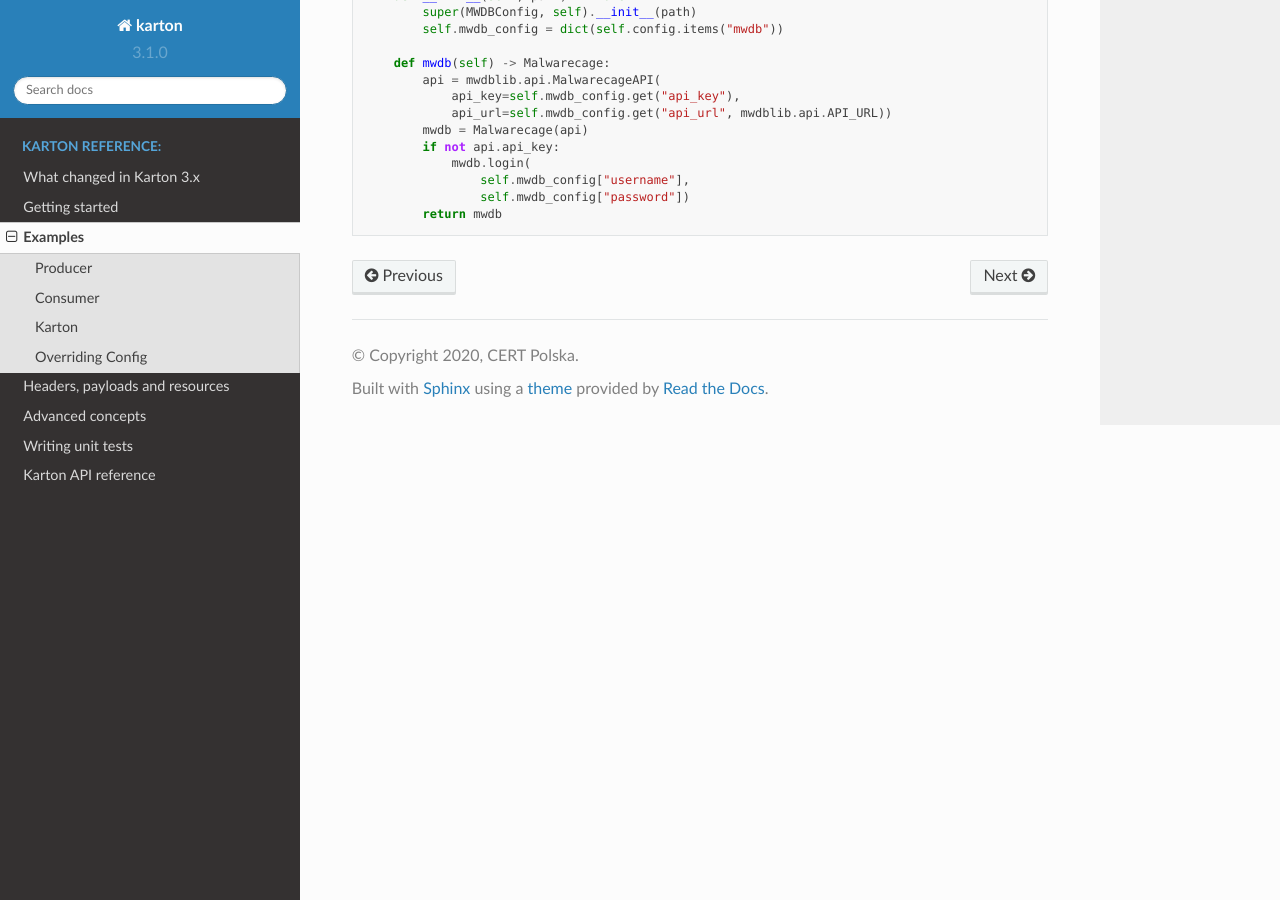
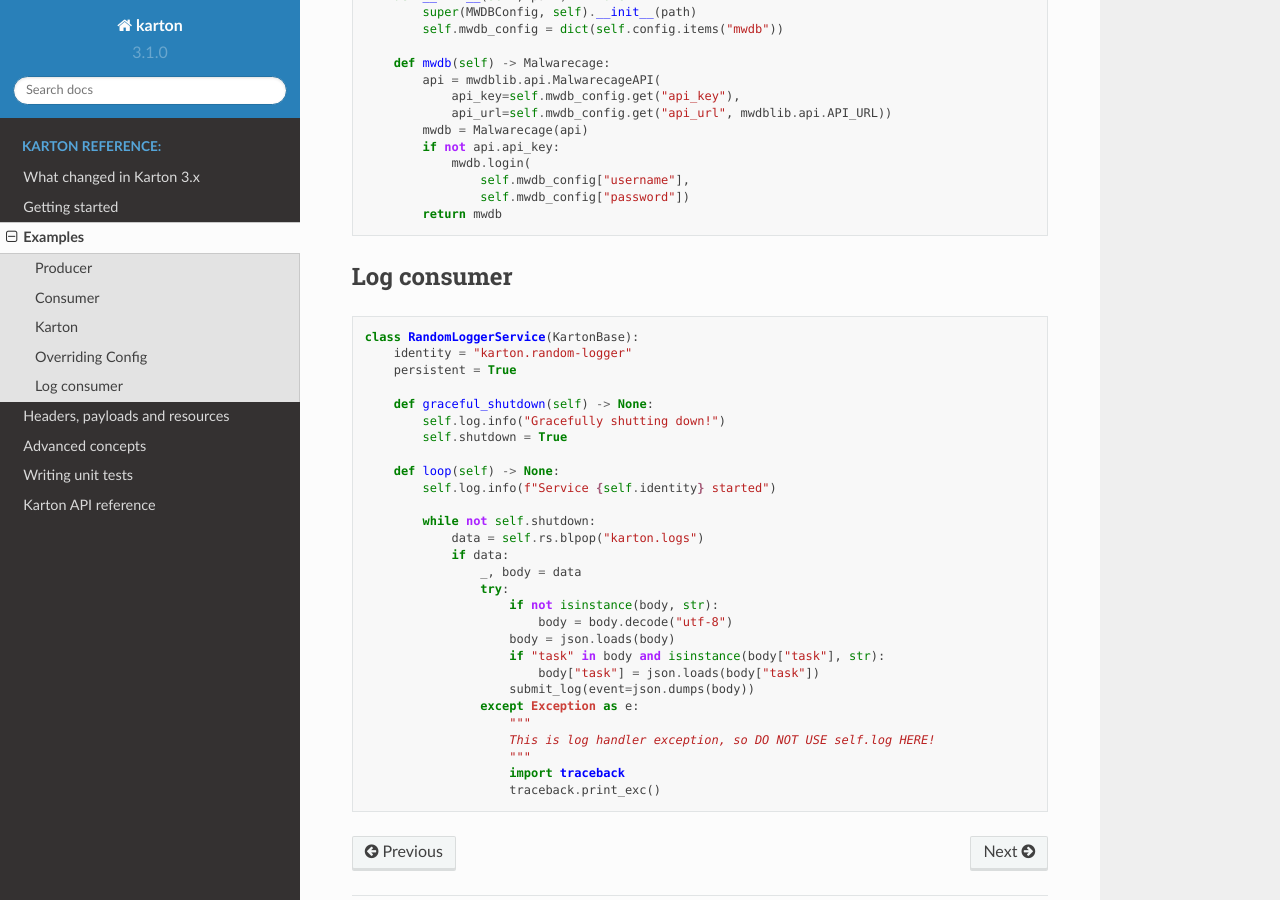
Before and after one commit to CERT-Polska/karton, a Sphinx documentation site: the page built from docs/examples.rst, in a window 1280 px wide and 900 px high, scrolled down 3631 px. Built offline with Sphinx 7.4.7 and the Read the Docs theme 2.0.0, drawn with Linux system fonts in a browser that asks for light colours.

```diff
--- a/docs/examples.rst
+++ b/docs/examples.rst
@@ -188,7 +188,7 @@
 .. _example-overriding-config:
 
 Overriding Config
--------------------
+-----------------
 Popular use case is to have another custom configuration in addition to the one needed for karton to work.
 
 This can be easily done by overriding `Config` class and using that for `Karton` initialization.
@@ -210,3 +210,40 @@
                     self.mwdb_config["username"],
                     self.mwdb_config["password"])
             return mwdb
+
+
+.. _example-consuming-logs:
+
+Log consumer
+------------
+
+.. code-block:: python
+
+    class RandomLoggerService(KartonBase):
+        identity = "karton.random-logger"
+        persistent = True
+
+        def graceful_shutdown(self) -> None:
+            self.log.info("Gracefully shutting down!")
+            self.shutdown = True
+
+        def loop(self) -> None:
+            self.log.info(f"Service {self.identity} started")
+
+            while not self.shutdown:
+                data = self.rs.blpop("karton.logs")
+                if data:
+                    _, body = data
+                    try:
+                        if not isinstance(body, str):
+                            body = body.decode("utf-8")
+                        body = json.loads(body)
+                        if "task" in body and isinstance(body["task"], str):
+                            body["task"] = json.loads(body["task"])
+                        submit_log(event=json.dumps(body))
+                    except Exception as e:
+                        """
+                        This is log handler exception, so DO NOT USE self.log HERE!
+                        """
+                        import traceback
+                        traceback.print_exc()
```
Also changed, not shown: docs/advanced_concepts.rst (+10 -1 lines), 2 other files.
